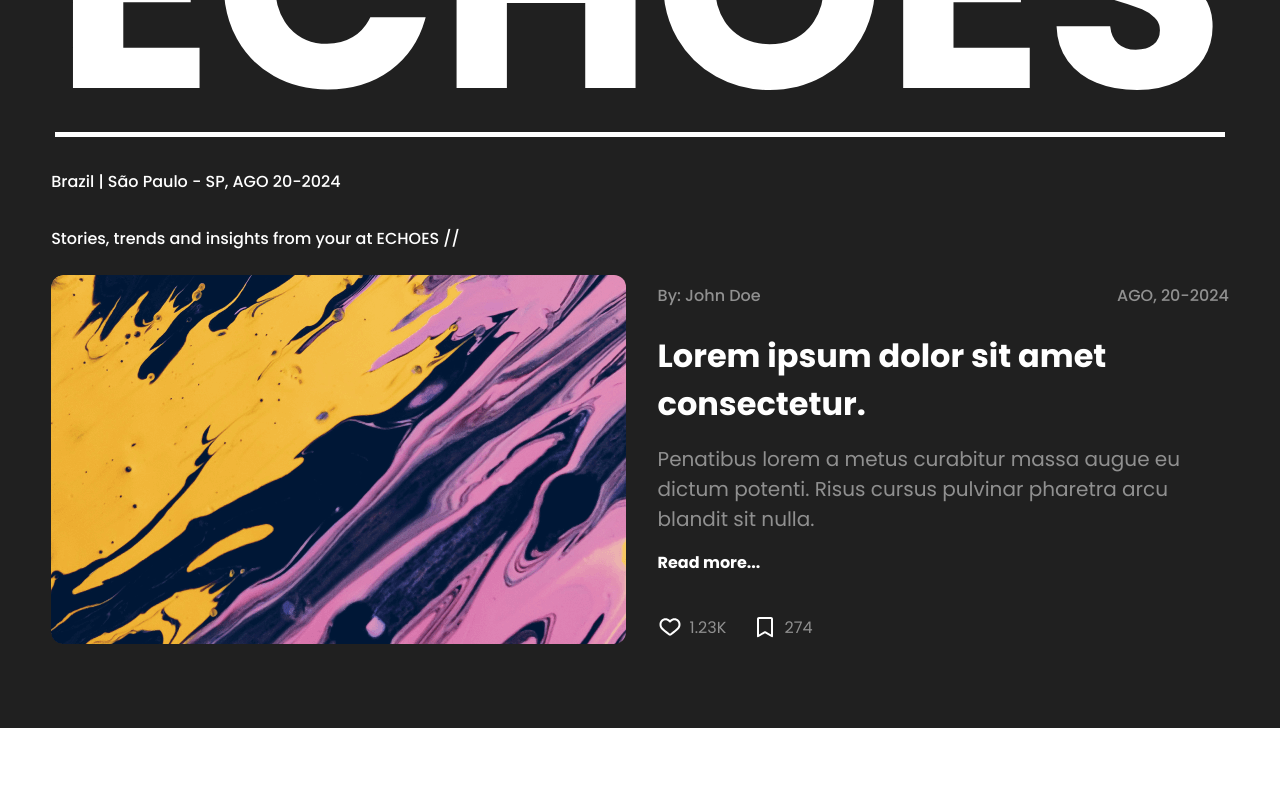
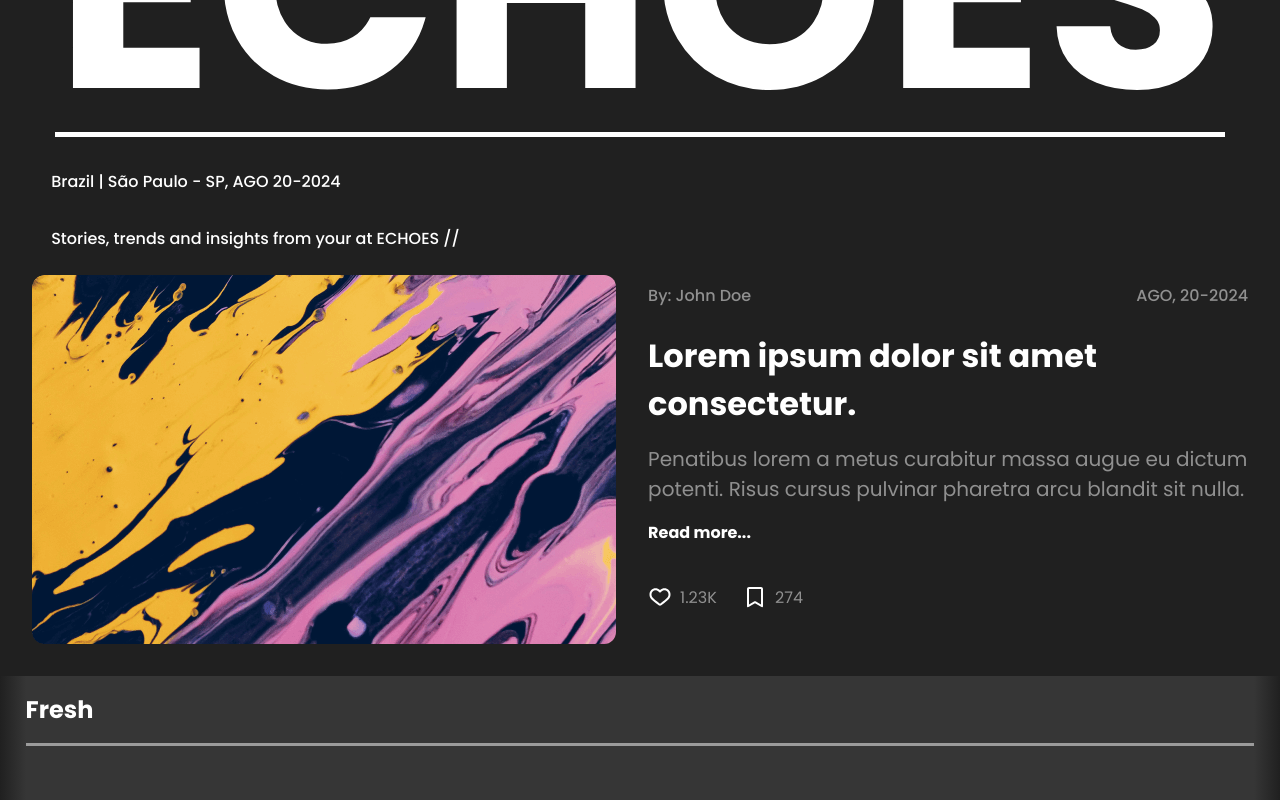
Before and after one commit to jefersonsilva01/Echoes-frontend, a React (Create React App) app: page / in a window 1280 px wide. Shown: the part 234-1034 px from the top of the page. Before the commit the page ends 962 px from the top, so only its background shows below. Built offline with nearby package versions, Linux system fonts and the light colour scheme.

Commit message:
Add Fresh Section

```diff
--- a/src/App.css
+++ b/src/App.css
@@ -5,7 +5,7 @@
   --BK-Main-50: #20202080;
   --BK-Secundary: #363636;
   --BK-Tertiary: linear-gradient(312deg, #383838 0%, #202020 60%);
-  --Linear-Shadow: linear-gradient(180deg, #ffffff 0%, #2b2d3480 100%);
+  --Lin-Shadow: linear-gradient(180deg, #ffffff 0%, #2b2d3480 100%);
   --WT-Main: #ffffff;
   --WT-Main-50: #ffffff80;
   --WT-BG: #fafafa;
--- a/src/App.js
+++ b/src/App.js
@@ -1,6 +1,7 @@
 import './App.css';
 import Nav from './components/Nav';
 import Hero from './components/Hero';
+import Carrousel from './components/Carrousel';
 // import { Routes, Route } from 'react-router-dom';
 
 function App() {
@@ -8,6 +9,7 @@ function App() {
     <div className="App">
       <Nav />
       <Hero />
+      <Carrousel />
     </div>
   );
 }
--- /dev/null
+++ b/src/components/Carrousel.js
@@ -0,0 +1,14 @@
+import React from "react";
+import { FreshSection } from "./styles/CarrouselStyle";
+
+const Carrousel = () => {
+  return (
+    <FreshSection>
+      <div id="container">
+        <h2>Fresh</h2>
+      </div>
+    </FreshSection>
+  )
+}
+
+export default Carrousel;
--- a/src/components/Hero.js
+++ b/src/components/Hero.js
@@ -8,12 +8,9 @@ const Hero = () => {
       <div>
         <h1>ECHOES</h1>
 
-
         <p>Brazil | São Paulo - SP,  AGO 20-2024 </p>
 
-
         <p>Stories, trends and insights from your at ECHOES //</p>
-
 
         <div id="trend-news-card">
           <div id="trend-news-img">
--- /dev/null
+++ b/src/components/styles/CarrouselStyle.js
@@ -0,0 +1,46 @@
+import styled from "styled-components";
+
+const FreshSection = styled.section`
+  width: 100%;
+  background-color: var(--BK-Main);
+
+  & > #container {
+    background-color: var(--BK-Secundary);
+    max-width: 1440px;
+    margin: 0 auto;
+    padding: 16px 2% 54px ;
+    overflow: hidden;
+    position: relative;
+
+    &::before,
+    &::after {
+      content: '';
+      position: absolute;
+      width: 2vw;
+      height: 100%;
+    };
+
+    &::before {
+      top: 0;
+      left: 0;
+      background: linear-gradient(to left, rgba(80, 82, 87, 0), rgba(32, 32, 32, 100));
+    }
+
+    &::after {
+      top: 0;
+      right: 0;
+      background: linear-gradient(to right, rgba(80, 82, 87, 0), rgba(32, 32, 32, 100));
+    }
+
+    & > h2 {
+      color: var(--WT-Main);
+      border-bottom: 3px solid var(--WT-Main-50);
+      padding: 0 0 16px;
+      width: 100%;
+      margin: 0 auto;
+      max-width: 1440px;
+    };
+  }
+`;
+
+export { FreshSection };
--- a/src/components/styles/HeroStyle.js
+++ b/src/components/styles/HeroStyle.js
@@ -2,10 +2,9 @@ import styled from "styled-components";
 
 const HeroSection = styled.div`
   width: 100%;
-  height: auto;
   margin: 0 auto;
-  height: calc(100% - 72px);
-  padding-bottom: 84px;
+  height: fit-content;
+  padding-bottom: 32px;
   background-color: var(--BK-Main);
 
   & > div {
@@ -57,8 +56,14 @@ const HeroSection = styled.div`
 
     & > #trend-news-card {
     display: flex;
-    justify-content: space-between;
-    margin: 24px 4% 0;
+    justify-content: space-around;
+    margin: 24px auto 0;
+    padding: 0 32px ;
+
+      // Tablet
+      @media(max-width: 1040px) {
+        flex-direction: column;
+      }
 
       // Mobile
       @media(max-width: 620px) {
@@ -71,6 +76,12 @@ const HeroSection = styled.div`
         margin-right: 32px;
         width: fit-content;
         height: fit-content;
+
+        // Tablet
+        @media(max-width: 1040px) {
+          width: 100%;
+          margin-right: 0px;
+        };
 
         // Mobile
         @media(max-width: 620px) {
@@ -99,7 +110,8 @@ const HeroSection = styled.div`
         // Tablet
         @media(max-width: 1040px) {
           background-image: url("./assets/Trend-news-tablet.png");
-          width: 369px;
+          background-size: cover;
+          width: 100%;
           height: 230px;
         };
 
@@ -116,6 +128,12 @@ const HeroSection = styled.div`
         margin-top: 8px;
         width: 50%;
 
+        // Tablet
+        @media(max-width: 1040px) {
+          margin-top: 16px;
+          width: 100%;
+        };
+
         // Mobile
         @media(max-width: 620px) {
           margin-top: 16px;
@@ -131,7 +149,7 @@ const HeroSection = styled.div`
 
           // Tablet
           @media(max-width: 1040px) {
-            font-size: 12px;
+            font-size: 16px;
             margin-bottom: 16px;
           }
 
@@ -168,7 +186,7 @@ const HeroSection = styled.div`
 
             // Tablet
             @media(max-width: 1040px) {
-              font-size: 12px;
+              font-size: 16px;
               margin-bottom: 16px;
             }
 
@@ -185,8 +203,8 @@ const HeroSection = styled.div`
 
           // Tablet
           @media(max-width: 1040px) {
-            font-size: 12px;
-            margin-bottom: 8px;
+            font-size: 16px;
+            margin-bottom: 18px;
           }
 
           // Mobile
@@ -203,7 +221,7 @@ const HeroSection = styled.div`
 
           // Tablet
           @media(max-width: 1040px) {
-            margin-top: 8px;
+            margin-top: 16px;
           }
 
           // Mobile
```
Also changed, not shown: src/components/Card.js (added), src/components/styles/CardStyle.js (added).
